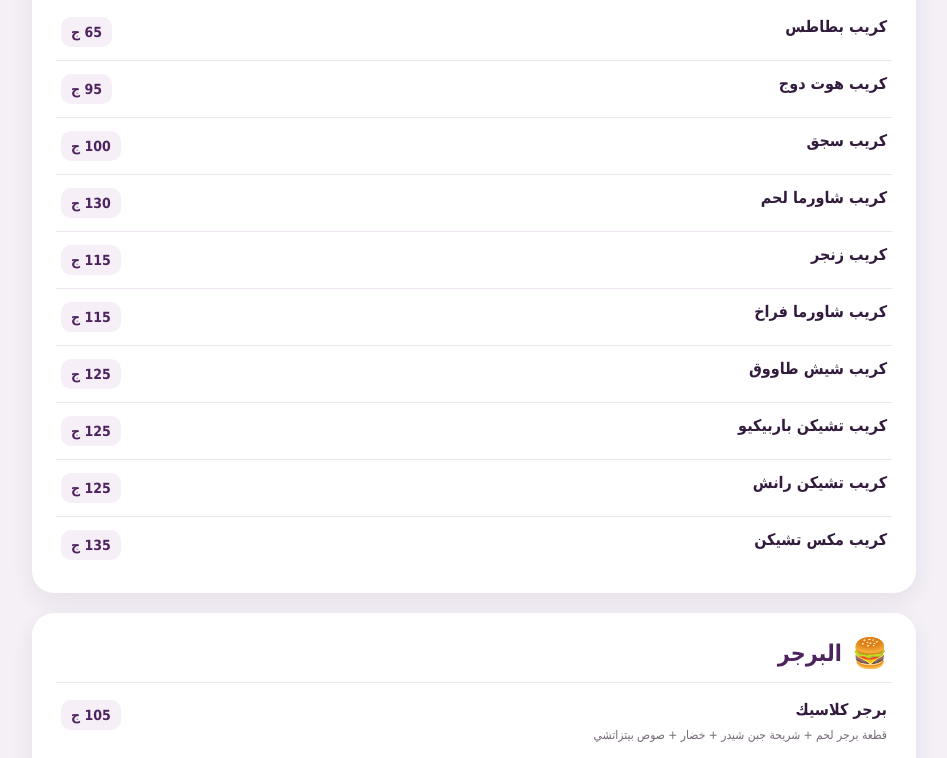
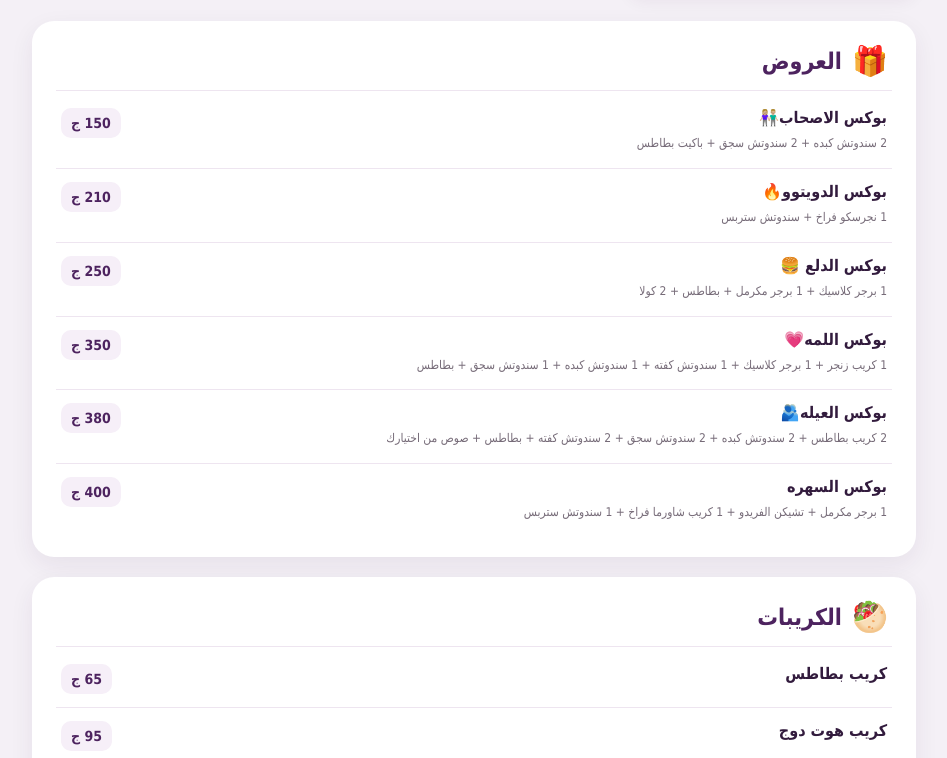
Before and after one commit to hm0078999-dev/Pizzachy-menu, a plain HTML site: page index.html in a window 1280 px wide. Shown: the part 528-1286 px from the top of the page, without its empty margins (166-1113 px from the left). Drawn offline with Linux system fonts and the light colour scheme.

Commit message:
Add files via upload

```diff
--- a/index.html
+++ b/index.html
@@ -130,6 +130,7 @@
   <main class="wrap">
     <!-- أزرار التنقل بين أقسام المنيو -->
     <nav class="categories" aria-label="أقسام المنيو">
+      <a class="cat" href="#offers"><span>🎁</span>العروض</a>
       <a class="cat" href="#crepes"><span>🥙</span>الكريبات</a>
       <a class="cat" href="#burgers"><span>🍔</span>البرجر</a>
       <a class="cat" href="#pasta"><span>🍝</span>الباستا</a>
@@ -137,6 +138,17 @@
       <a class="cat" href="#potatoes"><span>🍟</span>البطاطس</a>
       <a class="cat" href="#sauces"><span>🥫</span>الصوصات</a>
     </nav>
+
+    <!-- قسم العروض -->
+    <section class="menu-section" id="offers">
+      <div class="section-head"><span class="section-icon">🎁</span><h2>العروض</h2></div>
+      <div class="item"><div><h3>بوكس الاصحاب👫🏼</h3><p>2 سندوتش كبده + 2 سندوتش سجق + باكيت بطاطس</p></div><strong class="price">150 ج</strong></div>
+      <div class="item"><div><h3>بوكس الدويتوو🔥</h3><p>1 نجرسكو فراخ + سندوتش ستربس</p></div><strong class="price">210 ج</strong></div>
+      <div class="item"><div><h3>بوكس الدلع 🍔</h3><p>1 برجر كلاسيك + 1 برجر مكرمل + بطاطس + 2 كولا</p></div><strong class="price">250 ج</strong></div>
+      <div class="item"><div><h3>بوكس اللمه💗</h3><p>1 كريب زنجر + 1 برجر كلاسيك + 1 سندوتش كفته + 1 سندوتش كبده + 1 سندوتش سجق + بطاطس</p></div><strong class="price">350 ج</strong></div>
+      <div class="item"><div><h3>بوكس العيله🫂</h3><p>2 كريب بطاطس + 2 سندوتش كبده + 2 سندوتش سجق + 2 سندوتش كفته + بطاطس + صوص من اختيارك</p></div><strong class="price">380 ج</strong></div>
+      <div class="item"><div><h3>بوكس السهره</h3><p>1 برجر مكرمل + تشيكن الفريدو + 1 كريب شاورما فراخ + 1 سندوتش ستربس</p></div><strong class="price">400 ج</strong></div>
+    </section>
 
     <!-- قسم الكريبات: عدّل الاسم أو السعر من السطور التالية -->
     <section class="menu-section" id="crepes">
@@ -182,6 +194,7 @@
       <div class="item"><div><h3>سوسيس</h3></div><strong class="price">45 ج</strong></div>
       <div class="item"><div><h3>ستريبس</h3></div><strong class="price">80 ج</strong></div>
       <div class="item"><div><h3>كفته</h3></div><strong class="price">45 ج</strong></div>
+      <div class="item"><div><h3>طرب</h3></div><strong class="price">70 ج</strong></div>
       <div class="item"><div><h3>شاورما فراخ كايزر</h3></div><strong class="price">50 ج</strong></div>
       <div class="item"><div><h3>شاورما لحم كايزر</h3></div><strong class="price">55 ج</strong></div>
     </section>
```
